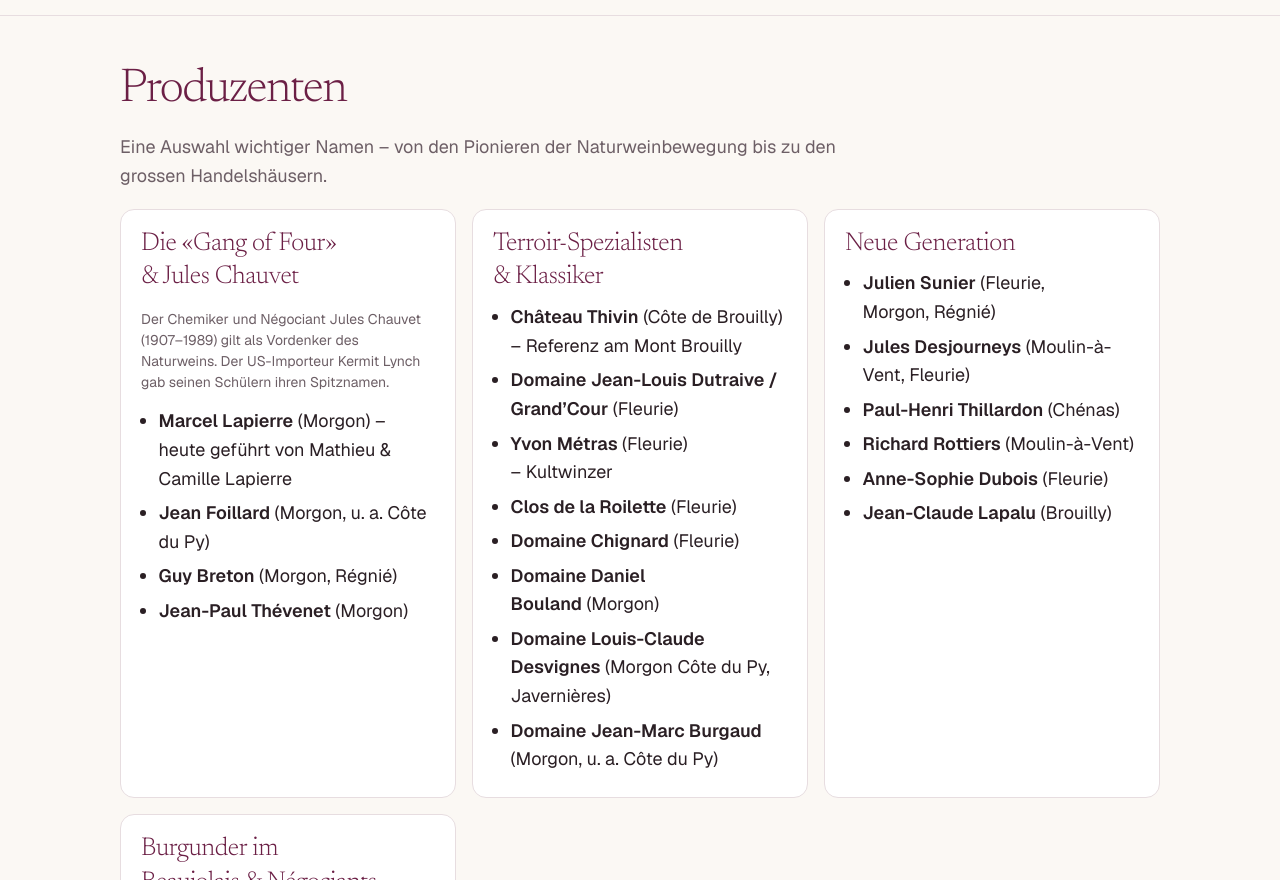
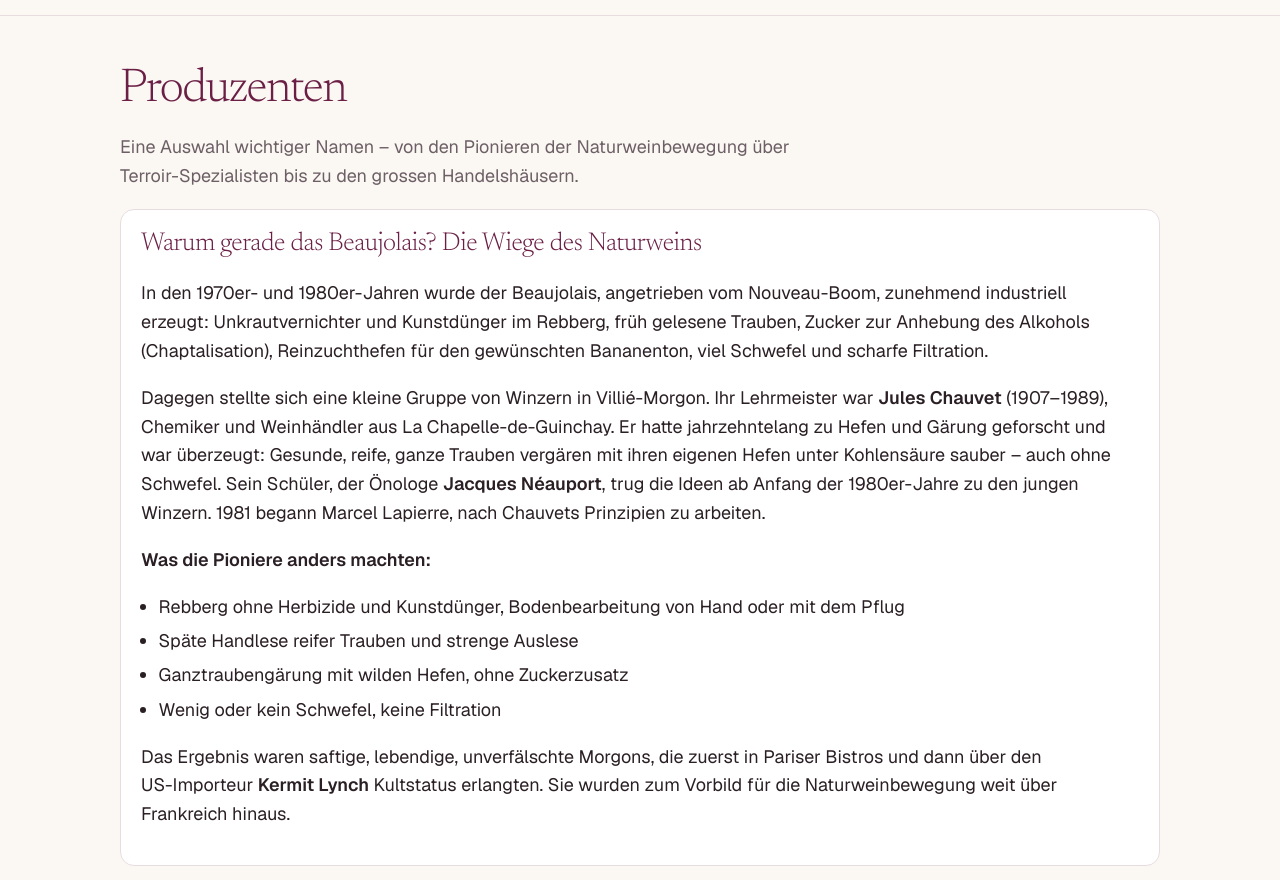
Before and after one commit to Stillsevi/beaujolais, a plain HTML site: page index.html in a window 1280 px wide. Shown: the part 11120-12000 px from the top of the page. Drawn offline with Linux system fonts and the light colour scheme.

Commit message:
Produzenten: Naturwein-Pioniere erklären, Georges Descombes ergänzen
Co-Authored-By: Claude Opus 5.5 <noreply@anthropic.com>

```diff
--- a/index.html
+++ b/index.html
@@ -532,40 +532,60 @@
 <section id="produzenten">
   <div class="wrap">
     <h2>Produzenten</h2>
-    <p class="intro">Eine Auswahl wichtiger Namen – von den Pionieren der Naturweinbewegung bis zu den grossen Handelshäusern.</p>
-    <div class="grid g2">
+    <p class="intro">Eine Auswahl wichtiger Namen – von den Pionieren der Naturweinbewegung über Terroir-Spezialisten bis zu den grossen Handelshäusern.</p>
+
+    <div class="card">
+      <h3>Warum gerade das Beaujolais? Die Wiege des Naturweins</h3>
+      <p>In den 1970er- und 1980er-Jahren wurde der Beaujolais, angetrieben vom Nouveau-Boom, zunehmend industriell erzeugt: Unkrautvernichter und Kunstdünger im Rebberg, früh gelesene Trauben, Zucker zur Anhebung des Alkohols (Chaptalisation), Reinzuchthefen für den gewünschten Bananenton, viel Schwefel und scharfe Filtration.</p>
+      <p>Dagegen stellte sich eine kleine Gruppe von Winzern in Villié-Morgon. Ihr Lehrmeister war <b>Jules Chauvet</b> (1907–1989), Chemiker und Weinhändler aus La Chapelle-de-Guinchay. Er hatte jahrzehntelang zu Hefen und Gärung geforscht und war überzeugt: Gesunde, reife, ganze Trauben vergären mit ihren eigenen Hefen unter Kohlensäure sauber – auch ohne Schwefel. Sein Schüler, der Önologe <b>Jacques Néauport</b>, trug die Ideen ab Anfang der 1980er-Jahre zu den jungen Winzern. 1981 begann Marcel Lapierre, nach Chauvets Prinzipien zu arbeiten.</p>
+      <p><b>Was die Pioniere anders machten:</b></p>
+      <ul>
+        <li>Rebberg ohne Herbizide und Kunstdünger, Bodenbearbeitung von Hand oder mit dem Pflug</li>
+        <li>Späte Handlese reifer Trauben und strenge Auslese</li>
+        <li>Ganztraubengärung mit wilden Hefen, ohne Zuckerzusatz</li>
+        <li>Wenig oder kein Schwefel, keine Filtration</li>
+      </ul>
+      <p>Das Ergebnis waren saftige, lebendige, unverfälschte Morgons, die zuerst in Pariser Bistros und dann über den US-Importeur <b>Kermit Lynch</b> Kultstatus erlangten. Sie wurden zum Vorbild für die Naturweinbewegung weit über Frankreich hinaus.</p>
+    </div>
+
+    <div class="grid g2" style="margin-top:16px">
       <div class="card">
-        <h3>Die «Gang of Four» &amp; Jules Chauvet</h3>
-        <p class="small muted">Der Chemiker und Négociant Jules Chauvet (1907–1989) gilt als Vordenker des Naturweins. Der US-Importeur Kermit Lynch gab seinen Schülern ihren Spitznamen.</p>
+        <h3>Die «Gang of Four»</h3>
+        <span class="tag">Pioniere</span><span class="tag">ab 1980er</span>
+        <p class="small muted">So nannte Kermit Lynch die vier Freunde aus Villié-Morgon, die Chauvets Ideen als Erste konsequent umsetzten.</p>
         <ul>
-          <li><b>Marcel Lapierre</b> (Morgon) – heute geführt von Mathieu &amp; Camille Lapierre</li>
-          <li><b>Jean Foillard</b> (Morgon, u. a. Côte du Py)</li>
-          <li><b>Guy Breton</b> (Morgon, Régnié)</li>
-          <li><b>Jean-Paul Thévenet</b> (Morgon)</li>
+          <li><b>Marcel Lapierre</b> (1950–2010, Morgon) – Kopf und Gesicht der Bewegung, arbeitete eng mit Chauvet und Néauport und zog seine Jugendfreunde mit. Heute führen Mathieu &amp; Camille Lapierre das Gut.</li>
+          <li><b>Jean Foillard</b> (Morgon) – berühmt für seine Côte du Py, dicht und langlebig.</li>
+          <li><b>Guy Breton</b> (Morgon, Régnié) – genannt «P’tit Max», besonders feine, duftige Weine.</li>
+          <li><b>Jean-Paul Thévenet</b> (Morgon) – Vieilles-Vignes-Morgon von sehr alten Reben.</li>
+        </ul>
+      </div>
+      <div class="card">
+        <h3>In der Tradition der Pioniere</h3>
+        <span class="tag">Naturwein</span>
+        <p class="small muted">Winzer aus dem Umfeld der Gang of Four oder der nächsten Generation, die ebenso naturnah arbeiten.</p>
+        <ul>
+          <li><b>Georges Descombes</b> (Morgon, Brouilly, Chiroubles, Régnié) – übernahm 1988 das Familiengut im Weiler Vermont bei Villié-Morgon und stellte auf Bio um. Er übernahm früh die Methoden der Gang of Four, arbeitete eng mit ihnen zusammen und gilt als ihr inoffizielles «fünftes Mitglied». Seine Vieilles-Vignes-Weine gehören zu den gesuchtesten Naturweinen der Region.</li>
+          <li><b>Yvon Métras</b> (Fleurie) – Kultwinzer, kompromisslos ohne Schwefel</li>
+          <li><b>Jean-Louis Dutraive / Domaine de la Grand’Cour</b> (Fleurie)</li>
+          <li><b>Jean-Claude Lapalu</b> (Brouilly)</li>
+          <li><b>Julien Sunier</b> (Fleurie, Morgon, Régnié)</li>
+          <li><b>Anne-Sophie Dubois</b> (Fleurie)</li>
         </ul>
       </div>
       <div class="card">
         <h3>Terroir-Spezialisten &amp; Klassiker</h3>
+        <p class="small muted">Eher klassisch vinifiziert, mit Fokus auf Lagen und Lagerfähigkeit.</p>
         <ul>
           <li><b>Château Thivin</b> (Côte de Brouilly) – Referenz am Mont Brouilly</li>
-          <li><b>Domaine Jean-Louis Dutraive / Grand’Cour</b> (Fleurie)</li>
-          <li><b>Yvon Métras</b> (Fleurie) – Kultwinzer</li>
           <li><b>Clos de la Roilette</b> (Fleurie)</li>
           <li><b>Domaine Chignard</b> (Fleurie)</li>
           <li><b>Domaine Daniel Bouland</b> (Morgon)</li>
           <li><b>Domaine Louis-Claude Desvignes</b> (Morgon Côte du Py, Javernières)</li>
           <li><b>Domaine Jean-Marc Burgaud</b> (Morgon, u. a. Côte du Py)</li>
-        </ul>
-      </div>
-      <div class="card">
-        <h3>Neue Generation</h3>
-        <ul>
-          <li><b>Julien Sunier</b> (Fleurie, Morgon, Régnié)</li>
           <li><b>Jules Desjourneys</b> (Moulin-à-Vent, Fleurie)</li>
           <li><b>Paul-Henri Thillardon</b> (Chénas)</li>
           <li><b>Richard Rottiers</b> (Moulin-à-Vent)</li>
-          <li><b>Anne-Sophie Dubois</b> (Fleurie)</li>
-          <li><b>Jean-Claude Lapalu</b> (Brouilly)</li>
         </ul>
       </div>
       <div class="card">
@@ -726,6 +746,10 @@
       <li><a href="https://www.reussir.fr/vigne/le-beaujolais-nouveau-reprend-des-couleurs">Réussir Vigne – Le beaujolais nouveau reprend des couleurs</a></li>
       <li><a href="https://www.reussir.fr/vigne/le-beaujolais-veut-tripler-sa-production-de-vin-blanc">Réussir Vigne – Le Beaujolais veut tripler sa production de vin blanc</a></li>
       <li><a href="https://www.festivalenfrance.com/festival/les-sarmentelles-de-beaujeu">Les Sarmentelles de Beaujeu 2026</a></li>
+      <li><a href="https://www.winewithseth.com/winewiki/jules-chauvet/">Wine with Seth – Jules Chauvet</a></li>
+      <li><a href="https://www.winewithseth.com/winewiki/marcel-lapierre/">Wine with Seth – Marcel Lapierre</a></li>
+      <li><a href="https://kermitlynch.com/bulletin/club-chevalier/klwm_chevalier_may-2020.pdf">Kermit Lynch – Club Chevalier, Mai 2020 (Gang of Four)</a></li>
+      <li><a href="https://primalwine.com/blogs/natural-wine-producers-primal-wine/george-descombes">Primal Wine – Georges Descombes</a></li>
       <li id="q-weinatlas">Hugh Johnson, Jancis Robinson: <i>Der Weinatlas</i> (deutsche Ausgabe), Kapitel Frankreich › Burgund › Beaujolais, S. 66–68 «Beaujolais» und «Die Beaujolais-Crus», mit Karten und Etiketten (Buch).</li>
     </ol>
     <p>Stand: November 2026. Angaben zu Trinkfenstern und Speisebegleitung sind Richtwerte. Schriften: Geist und Newsreader (SIL Open Font License).</p>
```
